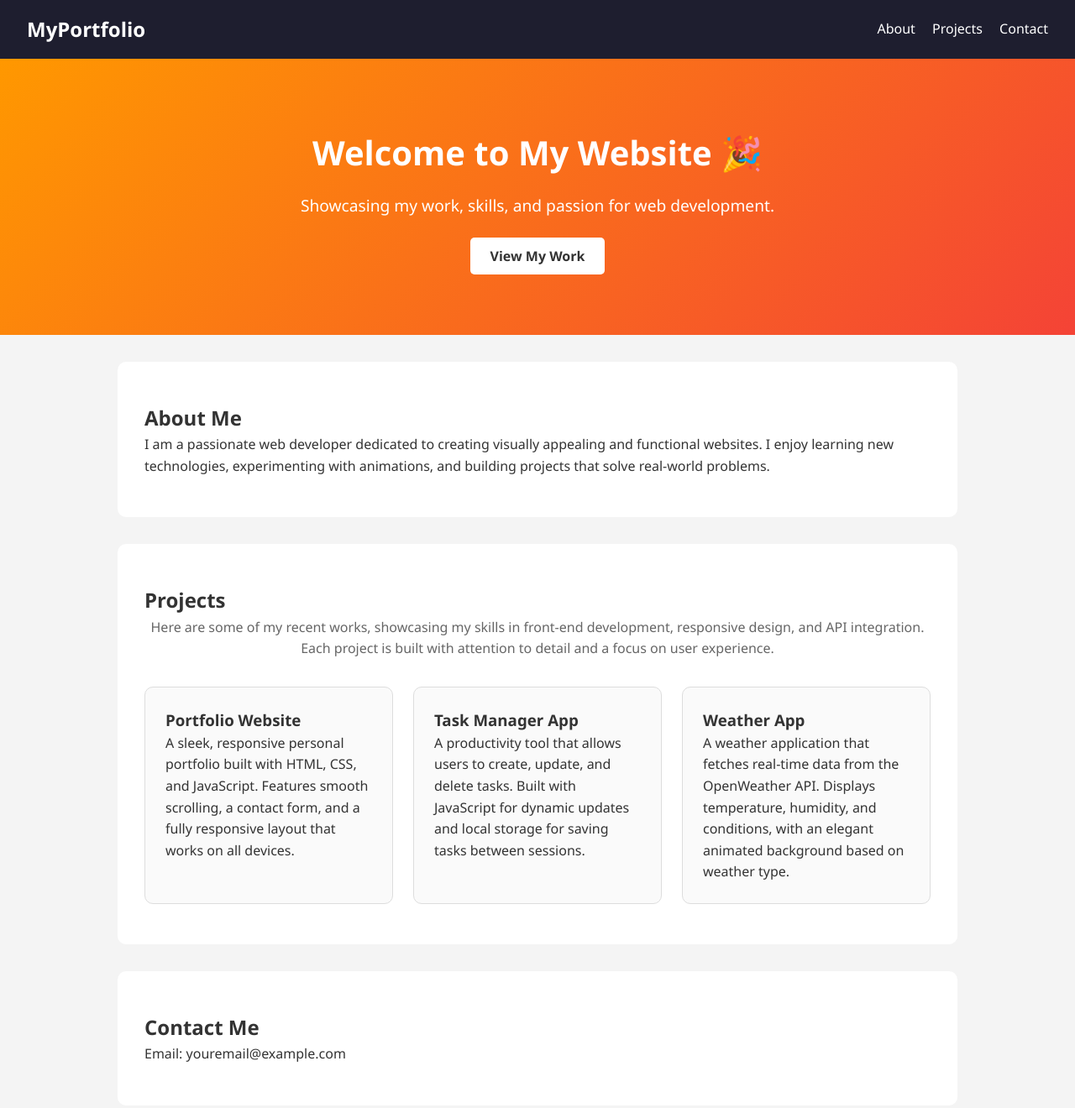
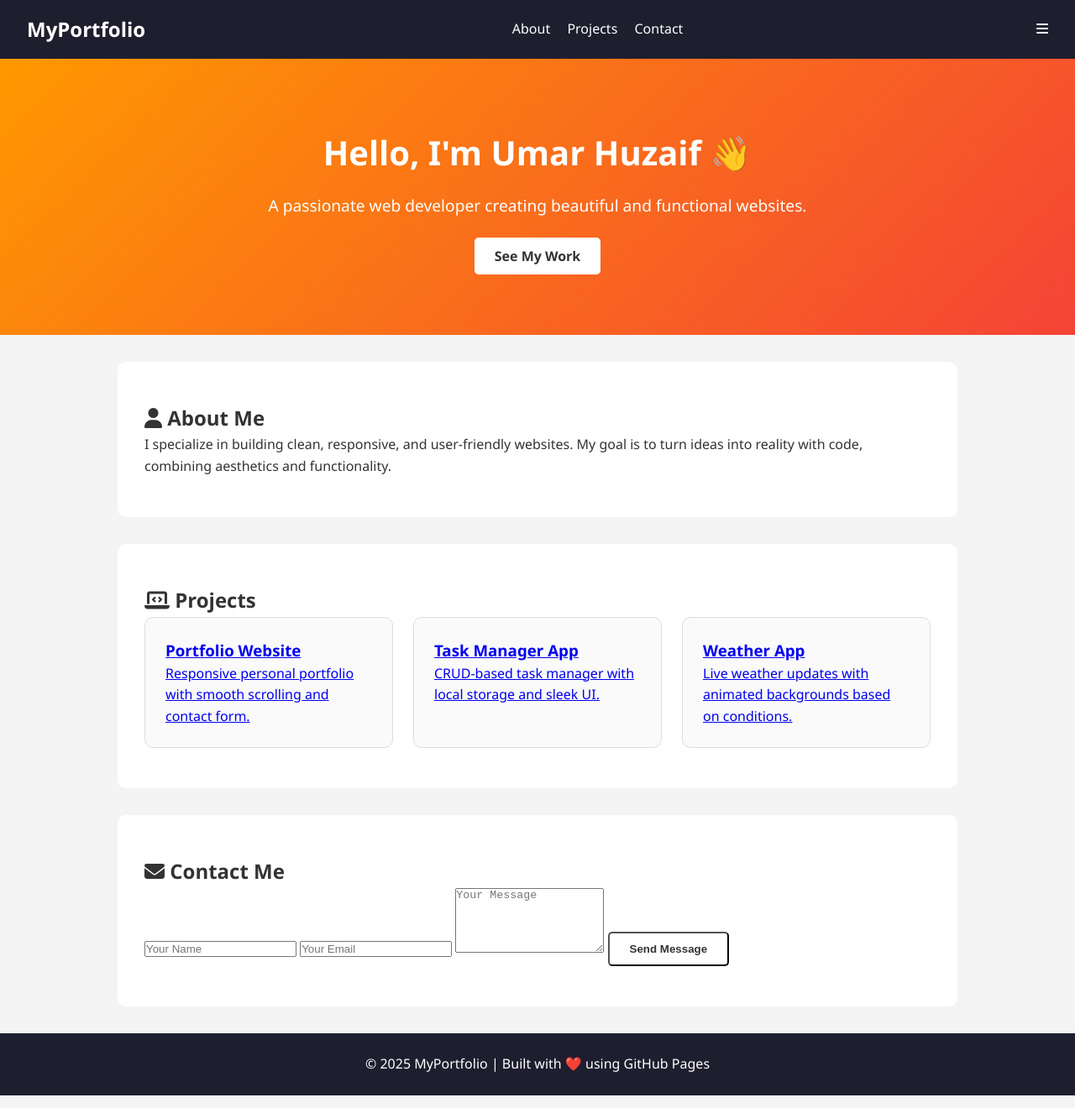
Before and after one commit to Umarhuzaif/Static-Website-with-GitHub-Pages, a plain HTML site: page index.html in a window 1280 px wide. Shown: the top 1320 px of the page at 84% size. Drawn offline with Linux system fonts and the light colour scheme.

Commit message:
Update index.html

```diff
--- a/index.html
+++ b/index.html
@@ -3,79 +3,66 @@
 <head>
   <meta charset="utf-8" />
   <meta name="viewport" content="width=device-width,initial-scale=1" />
-  <title>My Professional GitHub Pages Site</title>
+  <title>My Portfolio</title>
   <link rel="stylesheet" href="style.css" />
+  <script src="https://kit.fontawesome.com/a076d05399.js" crossorigin="anonymous"></script>
 </head>
 <body>
-  <!-- Navigation -->
+  <!-- Navbar -->
   <header class="navbar">
     <div class="logo">MyPortfolio</div>
-    <nav>
+    <nav class="nav-links">
       <a href="#about">About</a>
       <a href="#projects">Projects</a>
       <a href="#contact">Contact</a>
     </nav>
+    <div class="hamburger"><i class="fas fa-bars"></i></div>
   </header>
 
   <!-- Hero Section -->
-  <section class="hero">
-    <h1>Welcome to My Website 🎉</h1>
-    <p>Showcasing my work, skills, and passion for web development.</p>
-    <a href="#projects" class="btn">View My Work</a>
+  <section class="hero reveal">
+    <h1>Hello, I'm <span>Umar Huzaif</span> 👋</h1>
+    <p>A passionate web developer creating beautiful and functional websites.</p>
+    <a href="#projects" class="btn">See My Work</a>
   </section>
 
   <!-- About Section -->
-  <section id="about" class="about">
-    <h2>About Me</h2>
+  <section id="about" class="about reveal">
+    <h2><i class="fas fa-user"></i> About Me</h2>
     <p>
-      I am a passionate web developer dedicated to creating visually appealing and
-      functional websites. I enjoy learning new technologies, experimenting with
-      animations, and building projects that solve real-world problems.
+      I specialize in building clean, responsive, and user-friendly websites.
+      My goal is to turn ideas into reality with code, combining aesthetics and functionality.
     </p>
   </section>
 
   <!-- Projects Section -->
-  <!-- Projects Section -->
-<section id="projects" class="projects">
-  <h2>Projects</h2>
-  <p class="section-intro">
-    Here are some of my recent works, showcasing my skills in front-end development,
-    responsive design, and API integration. Each project is built with attention
-    to detail and a focus on user experience.
-  </p>
-  <div class="project-grid">
-    <div class="project-card">
-      <h3>Portfolio Website</h3>
-      <p>
-        A sleek, responsive personal portfolio built with HTML, CSS, and JavaScript.
-        Features smooth scrolling, a contact form, and a fully responsive layout
-        that works on all devices.
-      </p>
+  <section id="projects" class="projects reveal">
+    <h2><i class="fas fa-laptop-code"></i> Projects</h2>
+    <div class="project-grid">
+      <a href="#" class="project-card">
+        <h3>Portfolio Website</h3>
+        <p>Responsive personal portfolio with smooth scrolling and contact form.</p>
+      </a>
+      <a href="#" class="project-card">
+        <h3>Task Manager App</h3>
+        <p>CRUD-based task manager with local storage and sleek UI.</p>
+      </a>
+      <a href="#" class="project-card">
+        <h3>Weather App</h3>
+        <p>Live weather updates with animated backgrounds based on conditions.</p>
+      </a>
     </div>
-    <div class="project-card">
-      <h3>Task Manager App</h3>
-      <p>
-        A productivity tool that allows users to create, update, and delete tasks.
-        Built with JavaScript for dynamic updates and local storage for saving tasks
-        between sessions.
-      </p>
-    </div>
-    <div class="project-card">
-      <h3>Weather App</h3>
-      <p>
-        A weather application that fetches real-time data from the OpenWeather API.
-        Displays temperature, humidity, and conditions, with an elegant animated
-        background based on weather type.
-      </p>
-    </div>
-  </div>
-</section>
-
+  </section>
 
   <!-- Contact Section -->
-  <section id="contact" class="contact">
-    <h2>Contact Me</h2>
-    <p>Email: youremail@example.com</p>
+  <section id="contact" class="contact reveal">
+    <h2><i class="fas fa-envelope"></i> Contact Me</h2>
+    <form action="https://formspree.io/f/mwkgnprz" method="POST">
+      <input type="text" name="name" placeholder="Your Name" required />
+      <input type="email" name="email" placeholder="Your Email" required />
+      <textarea name="message" rows="5" placeholder="Your Message" required></textarea>
+      <button type="submit" class="btn">Send Message</button>
+    </form>
   </section>
 
   <!-- Footer -->
@@ -83,6 +70,7 @@
     <p>© <span id="year"></span> MyPortfolio | Built with ❤️ using GitHub Pages</p>
   </footer>
 
+  <script src="script.js"></script>
   <script>
     document.getElementById('year').textContent = new Date().getFullYear();
   </script>
```
